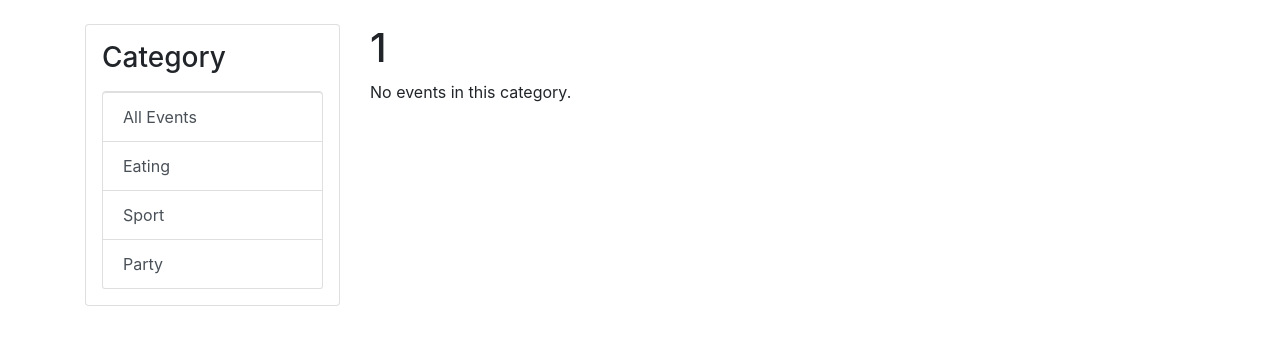
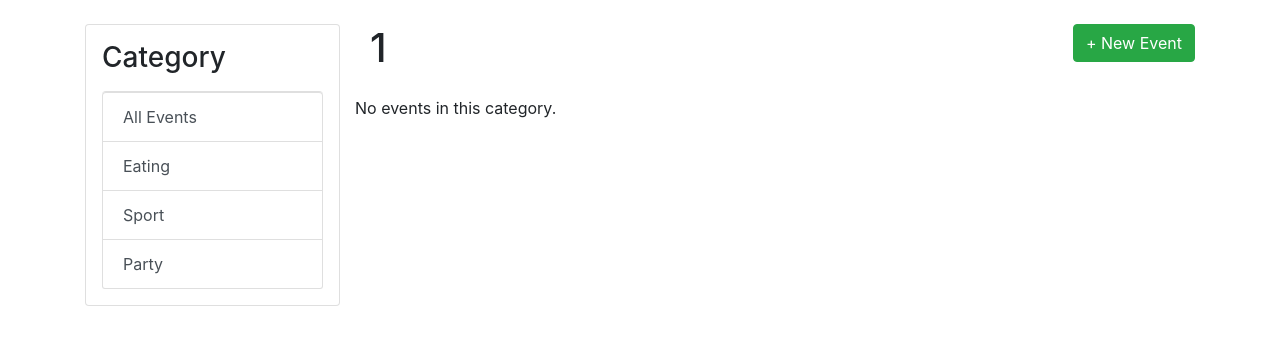
Before and after one commit to jix-666/jix, a Django app: page /events/1/ in a window 1280 px wide. Shown: the part 56-401 px from the top of the page. Run offline with Django 3.2, Linux system fonts and the light colour scheme; data that the repository does not hold is empty; some libraries are stand-ins or nearby versions.

Commit message:
Extract card div into separate file to reduce duplication.

```diff
--- a/events/templates/events/events_by_category.html
+++ b/events/templates/events/events_by_category.html
@@ -7,19 +7,19 @@
                 {% include 'events/sidenav.html' %}
             </div>
             <div class="col-9">
-                <h1>{{ category | capfirst }}</h1>
-                {% if events_in_category %}
-                    <ul>
+                <h1 class="d-inline">{{ category | capfirst }}</h1>
+                <a class="btn btn-success float-right d-inline" href="{% url 'events:new' %}">+ New Event</a>
+                <div class="row mt-4">
+                    {% if events_in_category %}
                         {% for event in events_in_category %}
-                            <li>
-                                <p>{{ event.title }}</p>
-                                <p>{{ event.description }}</p>
-                            </li>
+                            <div class="col-md-4">
+                                {% include 'events/event_card.html' %}
+                            </div>
                         {% endfor %}
-                    </ul>
-                {% else %}
-                    <p>No events in this category.</p>
-                {% endif %}
+                    {% else %}
+                        <p>No events in this category.</p>
+                    {% endif %}
+                </div>
             </div>
         </div>
     </div>
```
Also changed, not shown: events/templates/events/all_events.html (+2 -11 lines), events/templates/events/event_card.html (added, +10 -0 lines).
